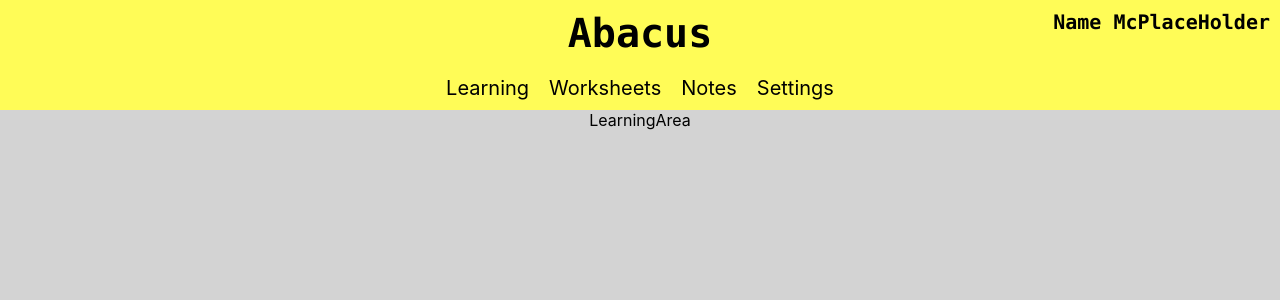
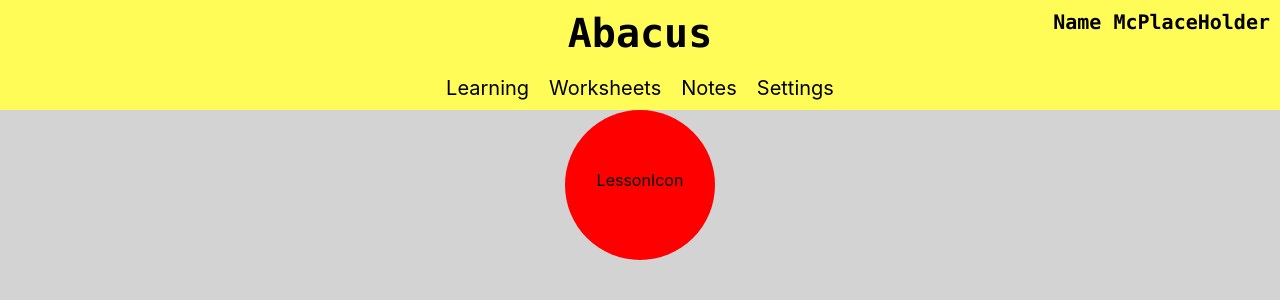
Before and after one commit to ndw001/abacus, a React (Create React App) app in the folder abacus/: page / in a window 1280 px wide. Shown: the top 300 px of the page. Built offline with nearby package versions, Linux system fonts and the light colour scheme.

Commit message:
style LEssonIcon prelim

```diff
--- a/abacus/src/components/LearningArea.js
+++ b/abacus/src/components/LearningArea.js
@@ -1,9 +1,12 @@
 import "./LearningArea.css";
+import LessonIcon from "./LessonIcon.js";
 
 function LearningArea() {
   return (
     <div className="LearningArea">
-      <div>LearningArea</div>
+      <div>
+        <LessonIcon />
+      </div>
     </div>
   );
 }
--- /dev/null
+++ b/abacus/src/components/LessonIcon.css
@@ -0,0 +1,12 @@
+.LessonIcon {
+  height: 150px;
+  width: 150px;
+  background-color: red;
+  border-radius: 50%;
+  display: inline-block;
+}
+
+.LessonText {
+  text-align: center;
+  padding: 60px 0px;
+}
--- /dev/null
+++ b/abacus/src/components/LessonIcon.js
@@ -0,0 +1,11 @@
+import "./LessonIcon.css";
+
+function LessonIcon() {
+  return (
+    <div className="LessonIcon">
+      <div className="LessonText">LessonIcon</div>
+    </div>
+  );
+}
+
+export default LessonIcon;
```
